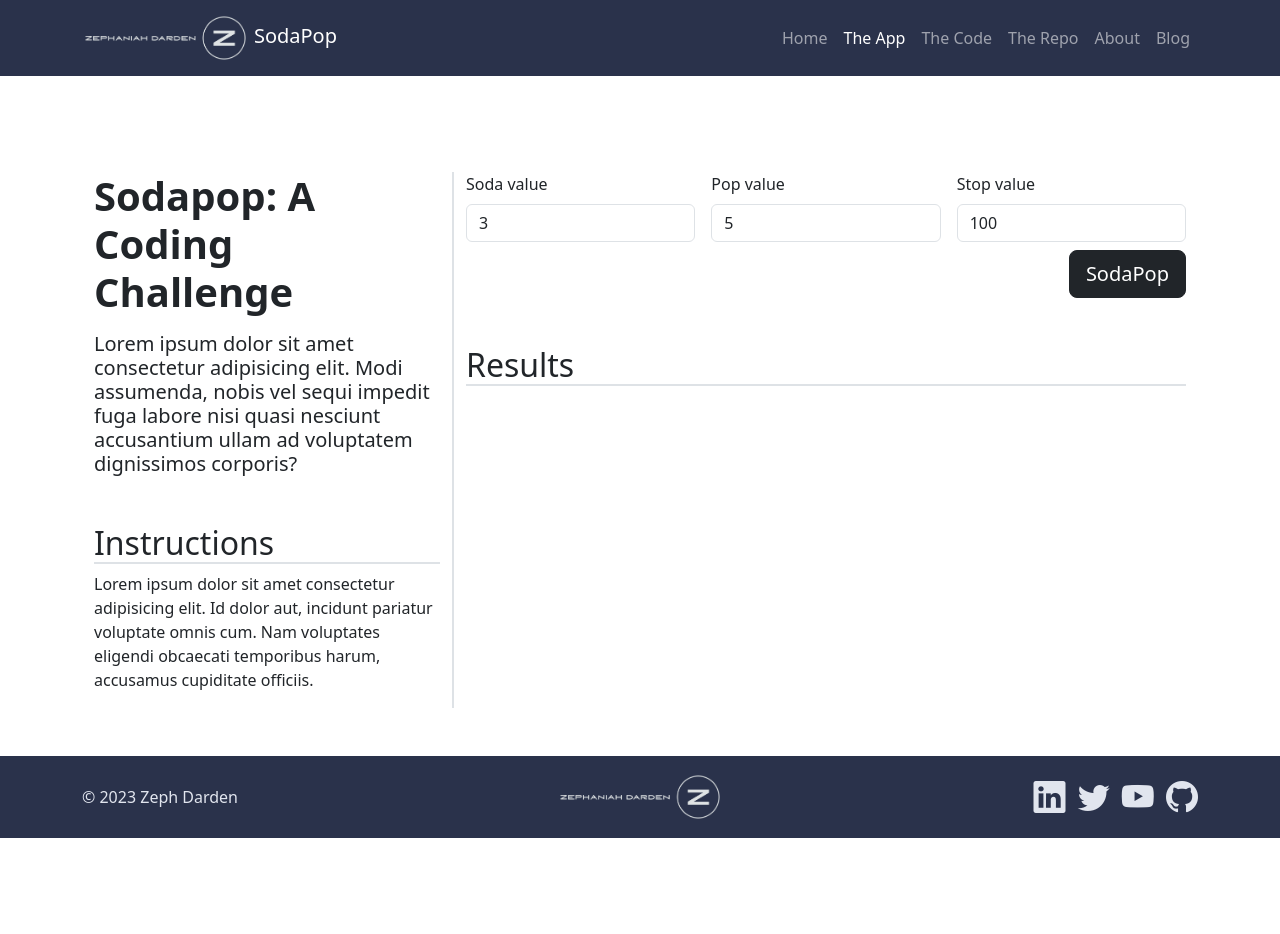
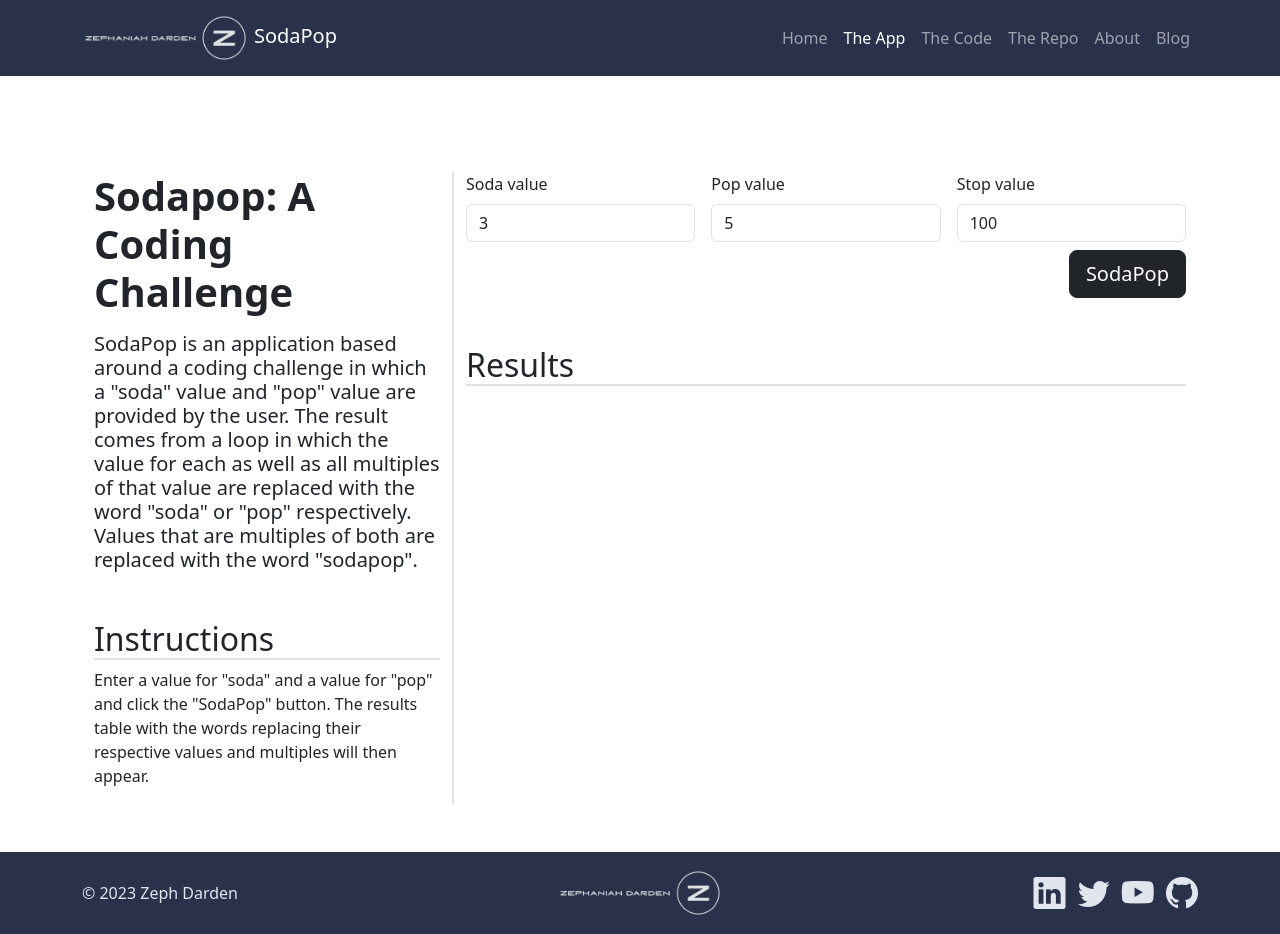
Before and after one commit to dev-vader091/JS-SodaPop, a plain HTML site: page app.html in a window 1280 px wide. Before the commit the page ends 838 px from the top, so only its background shows below. Drawn offline with nearby package versions, Linux system fonts and the light colour scheme; some packages are replaced by stand-ins of ours; a script that the page names is missing.

Commit message:
added description text

```diff
--- a/app.html
+++ b/app.html
@@ -39,7 +39,7 @@
         <div class="collapse navbar-collapse" id="navbarSupportedContent">
           <ul class="navbar-nav ms-auto mb-2 mb-lg-0">
             <li class="nav-item">
-              <a class="nav-link"  href="/index.html">Home</a>
+              <a class="nav-link" href="/index.html">Home</a>
             </li>
             <li class="nav-item">
               <a class="nav-link active" aria-current="page" href="/app.html">The App</a>
@@ -70,12 +70,15 @@
       <div class="col-12 col-md-4 border-2 border-end">
         <h1 class="fw-bold mb-3">Sodapop: A Coding Challenge</h1>
         <h4 class="lead">
-          Lorem ipsum dolor sit amet consectetur adipisicing elit. Modi assumenda, nobis vel sequi impedit fuga labore
-          nisi quasi nesciunt accusantium ullam ad voluptatem dignissimos corporis?
+          SodaPop is an application based around a coding challenge in which a "soda" value and
+          "pop" value are provided by the user. The result comes from a loop in which the value for each as well as all
+          multiples of that value are replaced with the word "soda" or "pop" respectively. Values that are multiples
+          of both are replaced with the word "sodapop".
         </h4>
         <h2 class="mt-5 border-2 border-bottom">Instructions</h2>
-        <p>Lorem ipsum dolor sit amet consectetur adipisicing elit. Id dolor aut, incidunt pariatur voluptate omnis cum.
-          Nam voluptates eligendi obcaecati temporibus harum, accusamus cupiditate officiis.
+        <p>
+          Enter a value for "soda" and a value for "pop" and click the "SodaPop" button. The results table with the
+          words replacing their respective values and multiples will then appear.
         </p>
       </div>
       <div class="col-12 col-md-8">
```
Also changed, not shown: index.html (+5 -1 lines).
